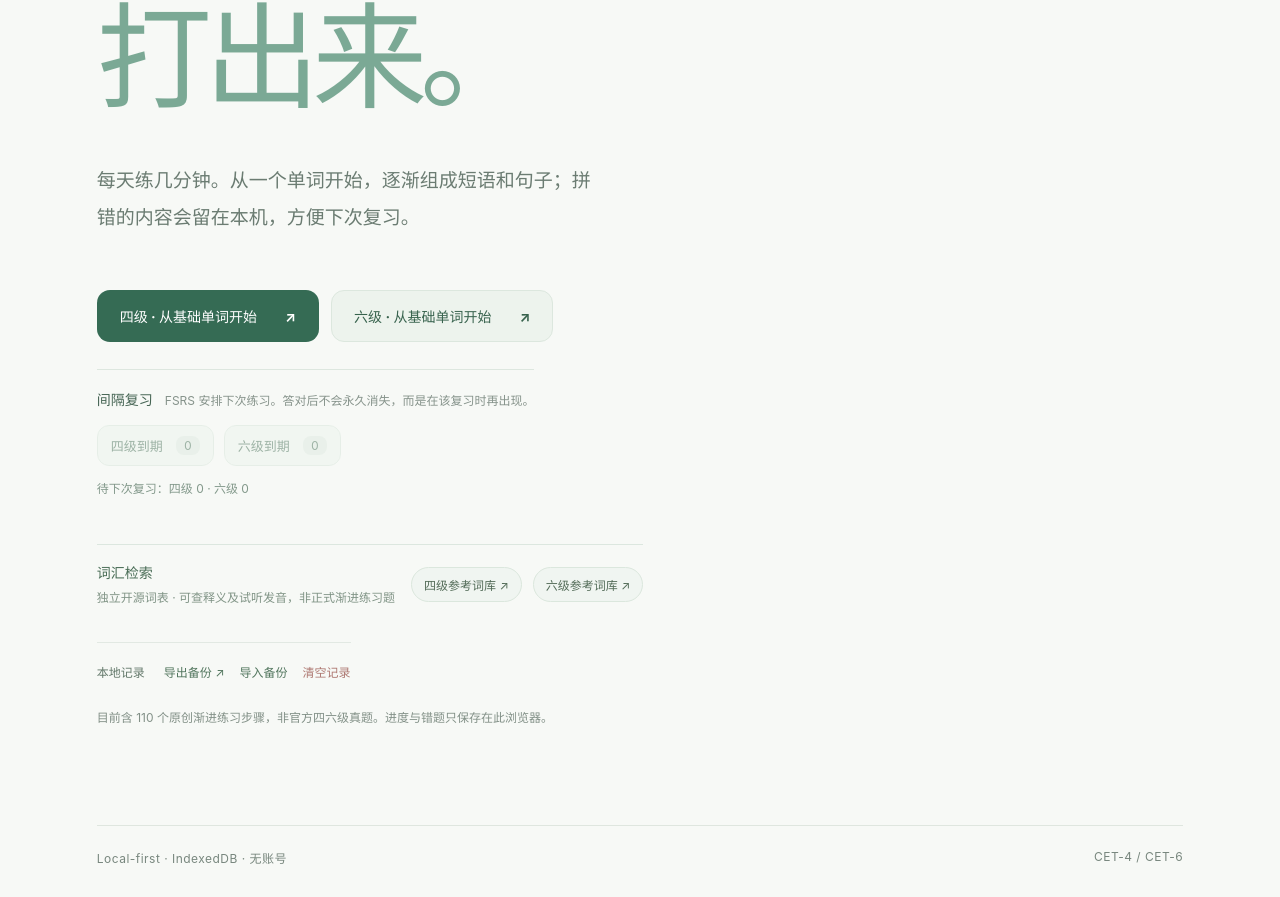
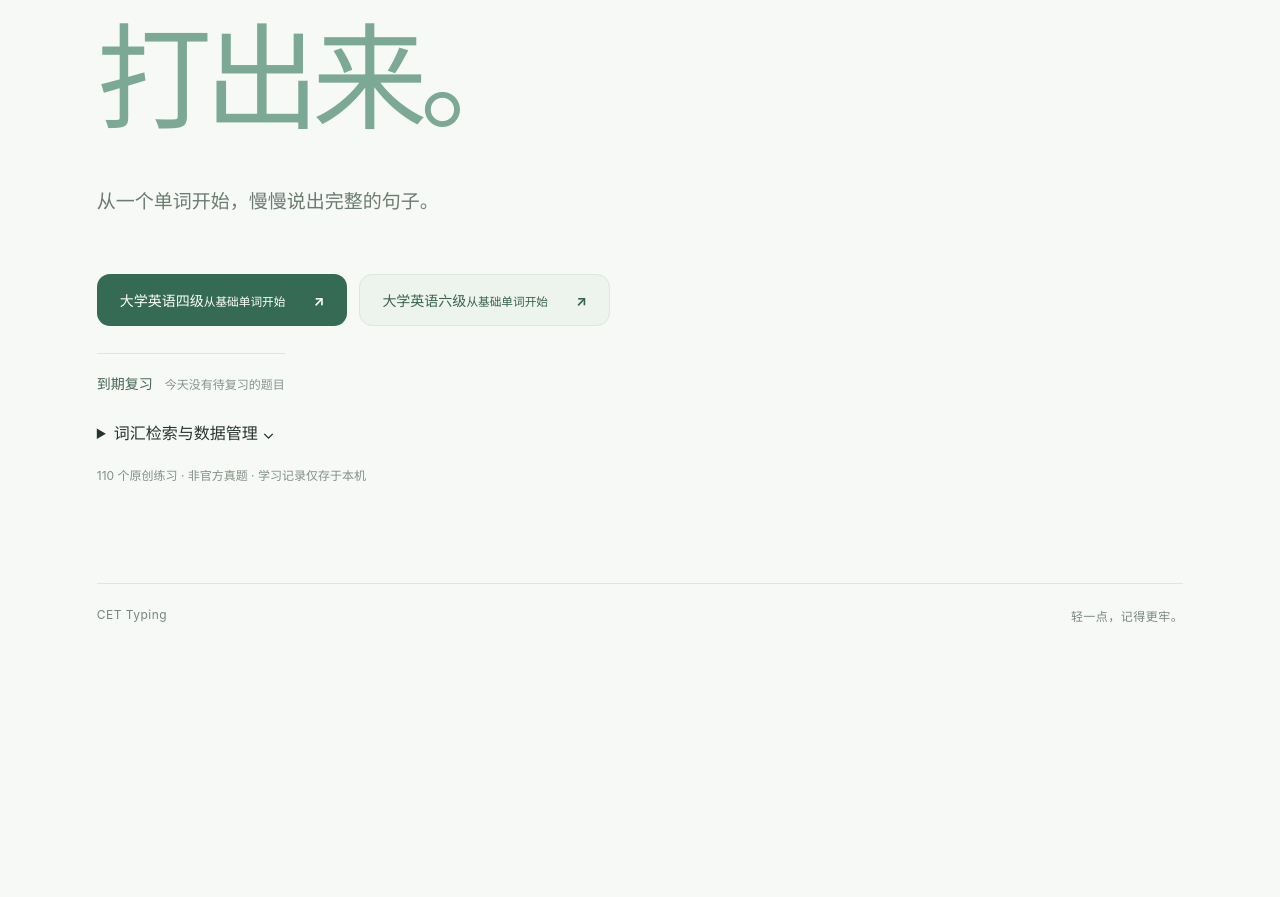
Before and after one commit to Kurumi33333/cet-typing, a React (Vite) app: page / in a window 1280 px wide. Shown: the part 379-1276 px from the top of the page. After the commit the page ends 1034 px from the top, so only its background shows below. Built offline with nearby package versions, Linux system fonts and the light colour scheme; what ts-fsrs would draw is missing.

Commit message:
refactor(home): prioritize practice and collapse secondary learning tools

```diff
--- a/src/App.tsx
+++ b/src/App.tsx
@@ -137,10 +137,9 @@ export default function App() {
     <div className="page-shell">
       <header className="site-header">
         <button className="brand brand-button" type="button" onClick={() => { setSession(null); setLexiconLevel(null); }} aria-label="返回首页">
-          <span className="brand-mark" aria-hidden="true">⌘</span>
           CET Typing
         </button>
-        <span className="header-note">中译英 · 主动输出</span>
+        <span className="header-note">中译英练习</span>
       </header>
 
       {lexiconLevel ? (
@@ -149,62 +148,71 @@ export default function App() {
         </main>
       ) : session === null ? (
         <main className="main-content">
-          <div className="eyebrow"><span className="status-dot" /> 四六级英语训练</div>
+          <p className="home-kicker">每天进步一点</p>
           <h1>把英语<br /><em>打出来。</em></h1>
-          <p className="intro">每天练几分钟。从一个单词开始，逐渐组成短语和句子；拼错的内容会留在本机，方便下次复习。</p>
+          <p className="intro">从一个单词开始，慢慢说出完整的句子。</p>
           <div className="choice-group" aria-label="选择练习等级">
-            <button className="primary-button" type="button" onClick={() => setSession({ level: "CET4" })}>
-              四级 · {resumeLabel("CET4")} <span aria-hidden="true">↗</span>
+            {LEVELS.map((level) => (
+              <button key={level} className={level === "CET4" ? "primary-button home-course" : "secondary-button home-course"}
+                type="button" onClick={() => setSession({ level })}>
+                <span className="home-course-copy">
+                  <strong>{level === "CET4" ? "大学英语四级" : "大学英语六级"}</strong>
+                  <small>{resumeLabel(level)}</small>
+                </span>
+                <span aria-hidden="true">↗</span>
               </button>
-            <button className="secondary-button" type="button" onClick={() => setSession({ level: "CET6" })}>
-              六级 · {resumeLabel("CET6")} <span aria-hidden="true">↗</span>
-            </button>
+            ))}
           </div>
-          <div className="review-entry" aria-label="FSRS 本机间隔复习">
+          <section className="review-entry" aria-label="FSRS 间隔复习">
             <div className="review-entry-heading">
-              <strong>间隔复习</strong>
-              <span>FSRS 安排下次练习。答对后不会永久消失，而是在该复习时再出现。</span>
+              <strong>到期复习</strong>
+              <span>{reviewOverview.CET4.due + reviewOverview.CET6.due === 0
+                ? "今天没有待复习的题目" : "挑一个等级，继续巩固"}</span>
             </div>
+            {reviewOverview.CET4.due + reviewOverview.CET6.due > 0 && (
               <div className="review-entry-actions">
-              {LEVELS.map((level) => (
+                {LEVELS.filter((level) => reviewOverview[level].due > 0).map((level) => (
                   <button type="button" key={level} className="review-entry-button"
-                  disabled={busy !== null || reviewOverview[level].due === 0}
-                  onClick={() => void startReview(level)}>
-                  {level === "CET4" ? "四级" : "六级"}到期
+                    disabled={busy !== null} onClick={() => void startReview(level)}>
+                    {level === "CET4" ? "四级" : "六级"}
                     <span className="review-count">{reviewOverview[level].due}</span>
                   </button>
                 ))}
               </div>
-            <p className="review-future">
-              待下次复习：四级 {reviewOverview.CET4.later} · 六级 {reviewOverview.CET6.later}
-            </p>
+            )}
             {(reviewOverview.CET4.nextDue !== null || reviewOverview.CET6.nextDue !== null) && (
               <p className="review-future" aria-label="预计下次复习时间">
-                下次时间：四级 {nextReviewLabel("CET4")} · 六级 {nextReviewLabel("CET6")}
+                下次复习 · {LEVELS.filter((level) => reviewOverview[level].nextDue !== null)
+                  .map((level) => `${level === "CET4" ? "四级" : "六级"} ${nextReviewLabel(level)}`).join(" · ")}
               </p>
             )}
-          </div>
+          </section>
+          <details className="home-tools">
+            <summary>词汇检索与数据管理 <span aria-hidden="true">⌄</span></summary>
+            <div className="home-tools-inner">
               <div className="lexicon-entry" aria-label="开源参考词库">
                 <div className="lexicon-entry-copy">
-              <strong>词汇检索</strong>
-              <span>独立开源词表 · 可查释义及试听发音，非正式渐进练习题</span>
+                  <strong>参考词库</strong>
+                  <span>查词、释义与发音</span>
                 </div>
                 <div className="lexicon-entry-actions">
-              <button type="button" onClick={() => setLexiconLevel("CET4")}>四级参考词库 ↗</button>
-              <button type="button" onClick={() => setLexiconLevel("CET6")}>六级参考词库 ↗</button>
+                  <button type="button" onClick={() => setLexiconLevel("CET4")}>四级词库 ↗</button>
+                  <button type="button" onClick={() => setLexiconLevel("CET6")}>六级词库 ↗</button>
                 </div>
               </div>
               <div className="data-tools" aria-label="学习记录管理">
-            <span>本地记录</span>
-            <button type="button" disabled={maintenance} onClick={() => void exportRecords()}>导出备份 ↗</button>
+                <span>本地数据</span>
+                <button type="button" disabled={maintenance} onClick={() => void exportRecords()}>导出备份</button>
                 <button type="button" disabled={maintenance} onClick={() => fileInputRef.current?.click()}>导入备份</button>
-            <button type="button" className="danger-text" disabled={maintenance} onClick={() => void resetRecords()}>清空记录</button>
+                <button type="button" className="danger-text" disabled={maintenance} onClick={() => void resetRecords()}>清空</button>
                 <input ref={fileInputRef} type="file" accept="application/json,.json" hidden
                   aria-label="选择 CET Typing 学习备份"
                   onChange={(event) => void importRecords(event.target.files?.[0])} />
               </div>
+            </div>
+          </details>
           {notice && <p className="storage-warning" role="status">{notice}</p>}
-          <p className="demo-note">目前含 110 个原创渐进练习步骤，非官方四六级真题。进度与错题只保存在此浏览器。</p>
+          <p className="demo-note">110 个原创练习 · 非官方真题 · 学习记录仅存于本机</p>
         </main>
       ) : (
         <main className="practice-main">
@@ -215,8 +223,8 @@ export default function App() {
       )}
 
       <footer className="site-footer">
-        <span>Local-first · IndexedDB · 无账号</span>
-        <span>CET-4 / CET-6</span>
+        <span>CET Typing</span>
+        <span>轻一点，记得更牢。</span>
       </footer>
     </div>
   );
```
Lines whose indentation alone changed are shown as unchanged.
